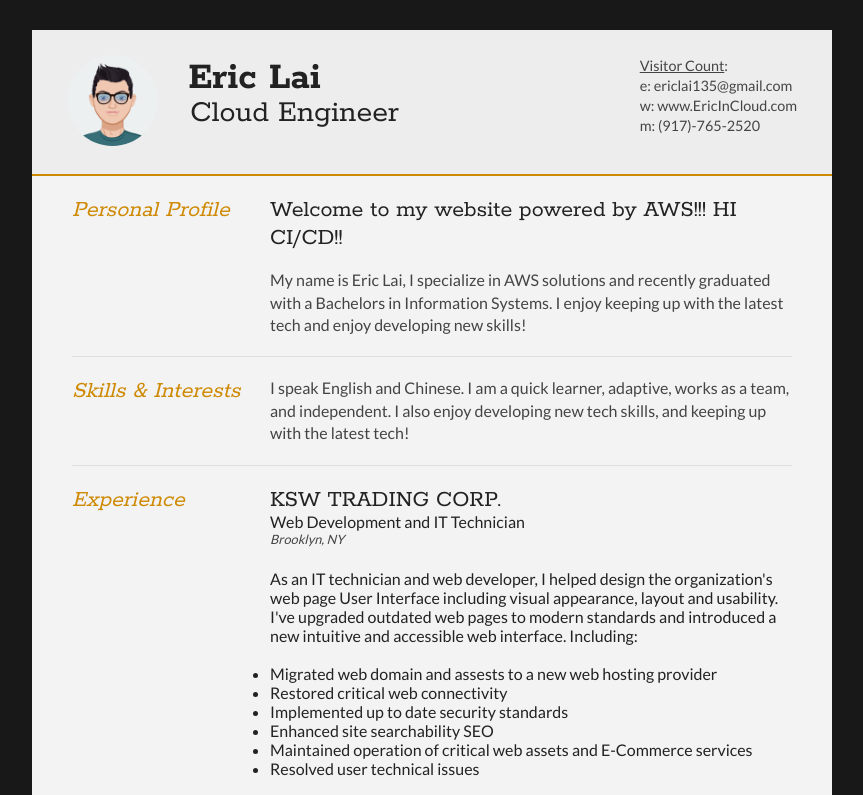
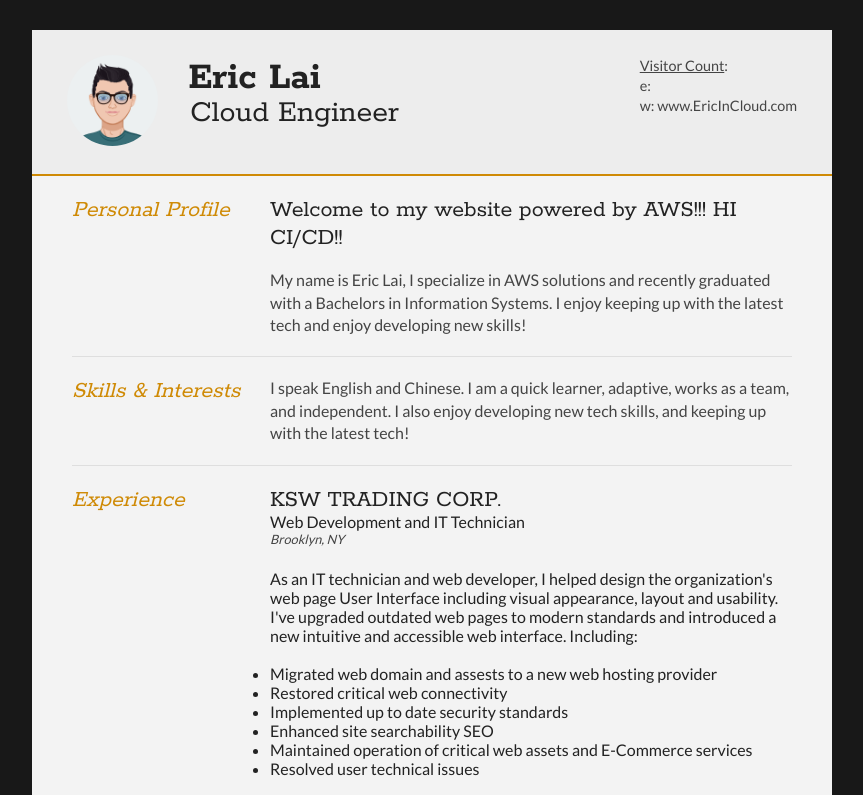
Before and after one commit to ericincloud/AWS-CodePipeline-and-CodeDeploy, a plain HTML site: page index.html in a window 1280 px wide. Shown: the top 795 px of the page, without its empty margins (208-1071 px from the left). Drawn offline with Linux system fonts and the light colour scheme; no server answers.

Commit message:
Update index.html

```diff
--- a/index.html
+++ b/index.html
@@ -32,9 +32,9 @@
 			<ul>
 				<li><!-- Example: Display area for the count -->
 				<div><u>Visitor Count</u>: <span id="countDisplay"></span></div></li>
-				<li>e: <a href="mailto:ericlai135@gmail.com" target="_blank">ericlai135@gmail.com</a></li>
+				<li>e: <a href="mailto:ericlai135@gmail.com" target="_blank"></a></li>
 				<li>w: <a href="www.ericincloud.com">www.EricInCloud.com</a></li>
-				<li>m: (917)-765-2520</li>
+				<li></li>
 			</ul>
 		</div>
 		<div class="clear"></div>
```
